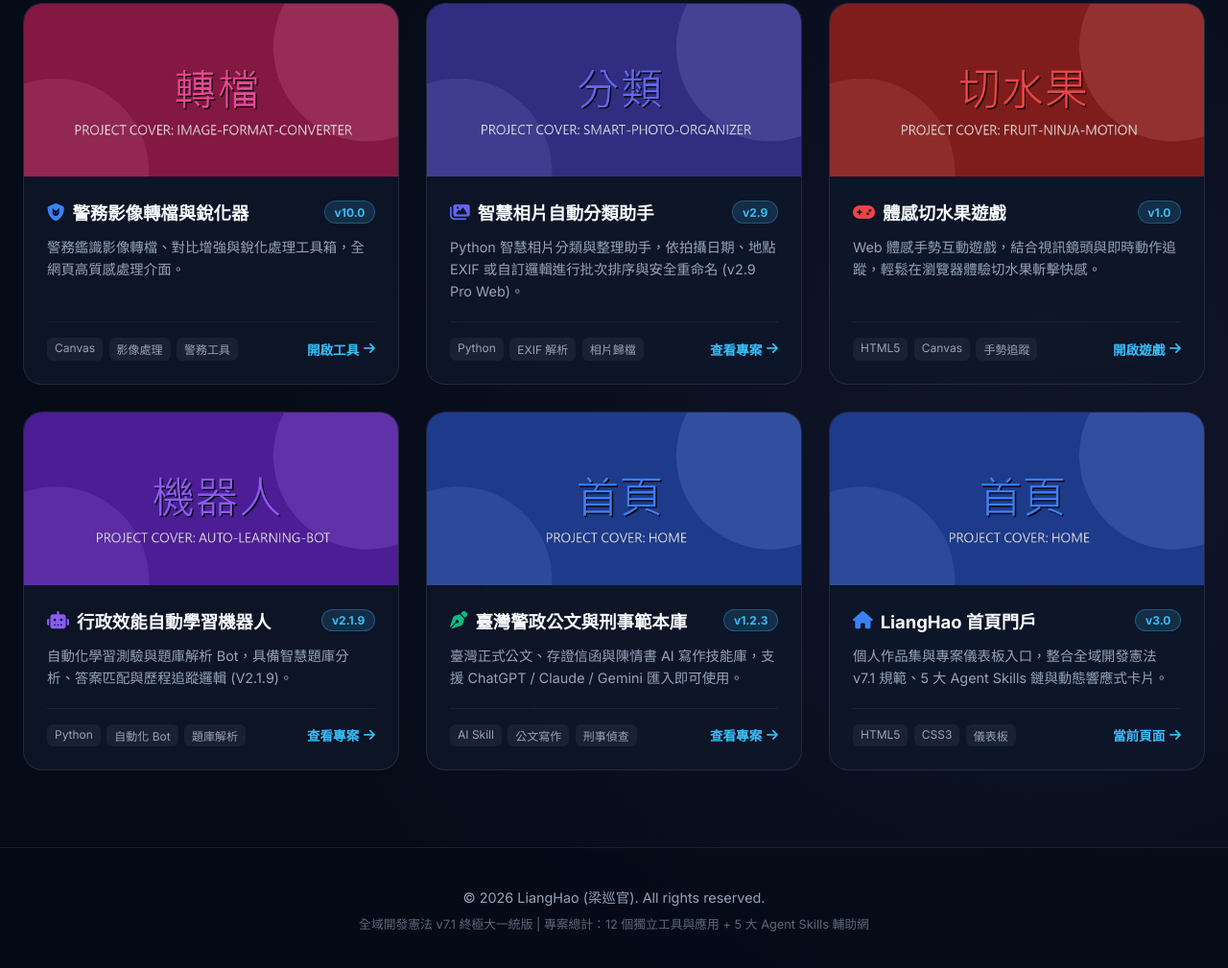
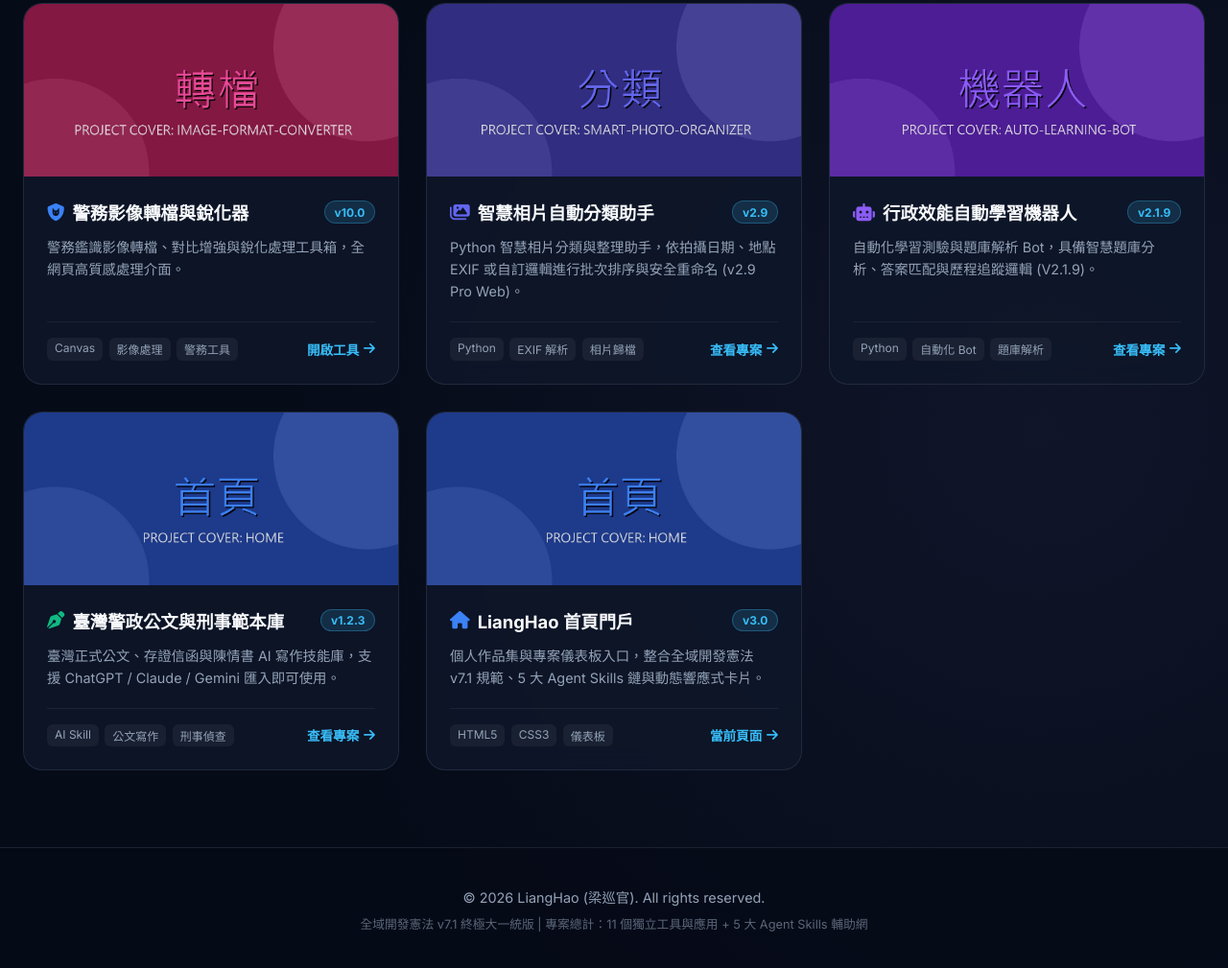
Before and after one commit to lianghao02/home, a plain HTML site: page index.html in a window 1280 px wide. Shown: the part 1248-2257 px from the top of the page at 96% size. Drawn offline with Linux system fonts and the light colour scheme.

Commit message:
Chore: 自作品集門戶移除已刪除之 Fruit-Ninja-Motion 專案卡片

```diff
--- a/index.html
+++ b/index.html
@@ -483,24 +483,6 @@
                 </div>
             </a>
 
-            <!-- 9. Fruit Ninja Motion -->
-            <a href="https://lianghao02.github.io/Fruit-Ninja-Motion/" target="_blank" class="card">
-                <div class="card-banner">
-                    <img src="images/banner_Fruit-Ninja-Motion.jpg" alt="切水果" loading="lazy">
-                </div>
-                <div class="card-body">
-                    <div class="card-header">
-                        <h2 class="card-title"><i class="fa-solid fa-gamepad" style="color:#ef4444;"></i> 體感切水果遊戲</h2>
-                        <span class="badge">v1.0</span>
-                    </div>
-                    <p class="card-desc">Web 體感手勢互動遊戲，結合視訊鏡頭與即時動作追蹤，輕鬆在瀏覽器體驗切水果斬擊快感。</p>
-                    <div class="card-footer">
-                        <div class="tags"><span class="tag">HTML5</span><span class="tag">Canvas</span><span class="tag">手勢追蹤</span></div>
-                        <span class="btn-link">開啟遊戲 <i class="fa-solid fa-arrow-right"></i></span>
-                    </div>
-                </div>
-            </a>
-
             <!-- 10. Auto Learning Bot -->
             <a href="https://github.com/lianghao02/auto-learning-bot" target="_blank" class="card">
                 <div class="card-banner">
@@ -561,7 +543,7 @@
     <!-- Footer -->
     <footer>
         <p>© <span id="year"></span> LiangHao (梁巡官). All rights reserved.</p>
-        <p style="font-size:0.8rem; margin-top:0.5rem; opacity:0.6;">全域開發憲法 v7.1 終極大一統版 | 專案總計：12 個獨立工具與應用 + 5 大 Agent Skills 輔助網</p>
+        <p style="font-size:0.8rem; margin-top:0.5rem; opacity:0.6;">全域開發憲法 v7.1 終極大一統版 | 專案總計：11 個獨立工具與應用 + 5 大 Agent Skills 輔助網</p>
     </footer>
 
     <script>
```
